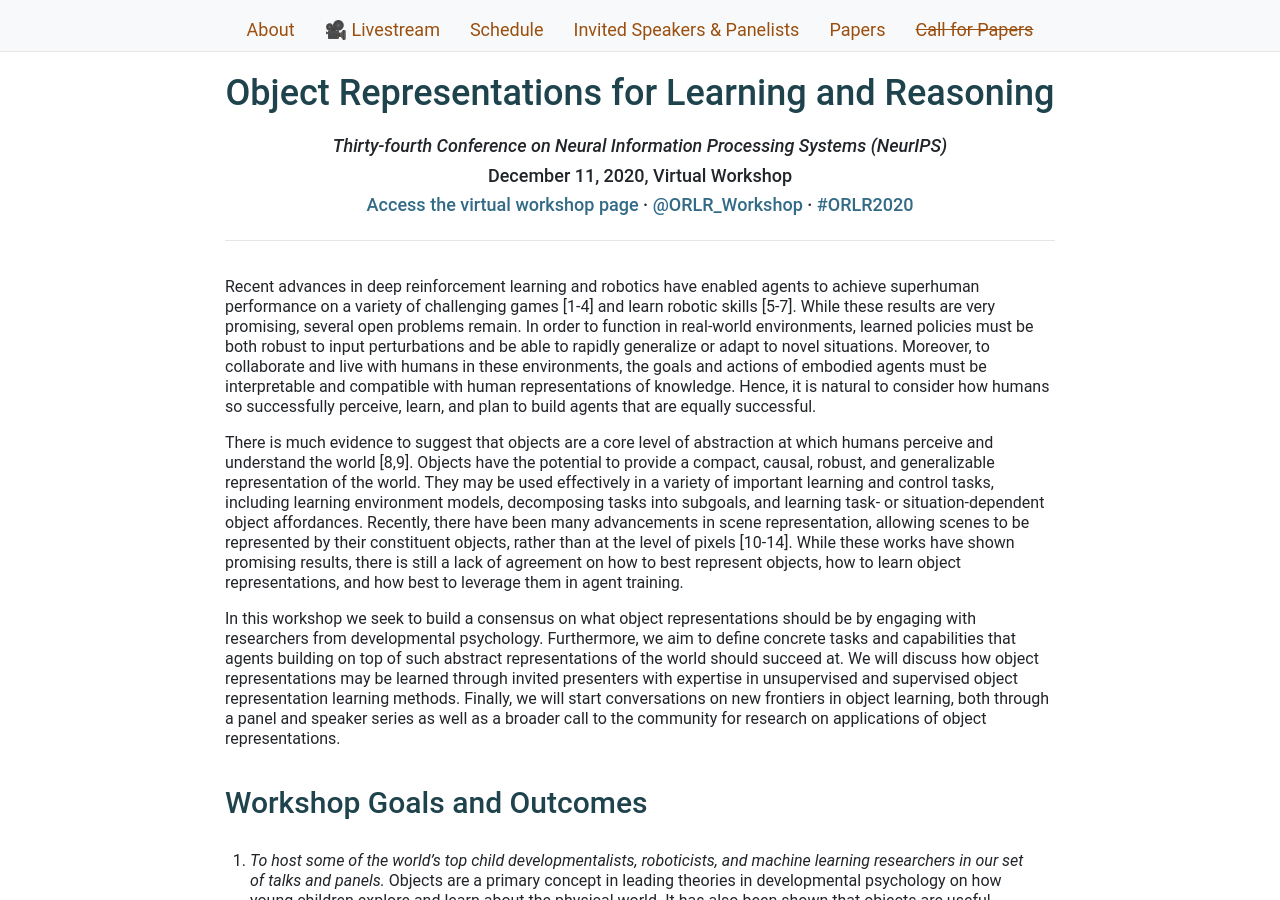
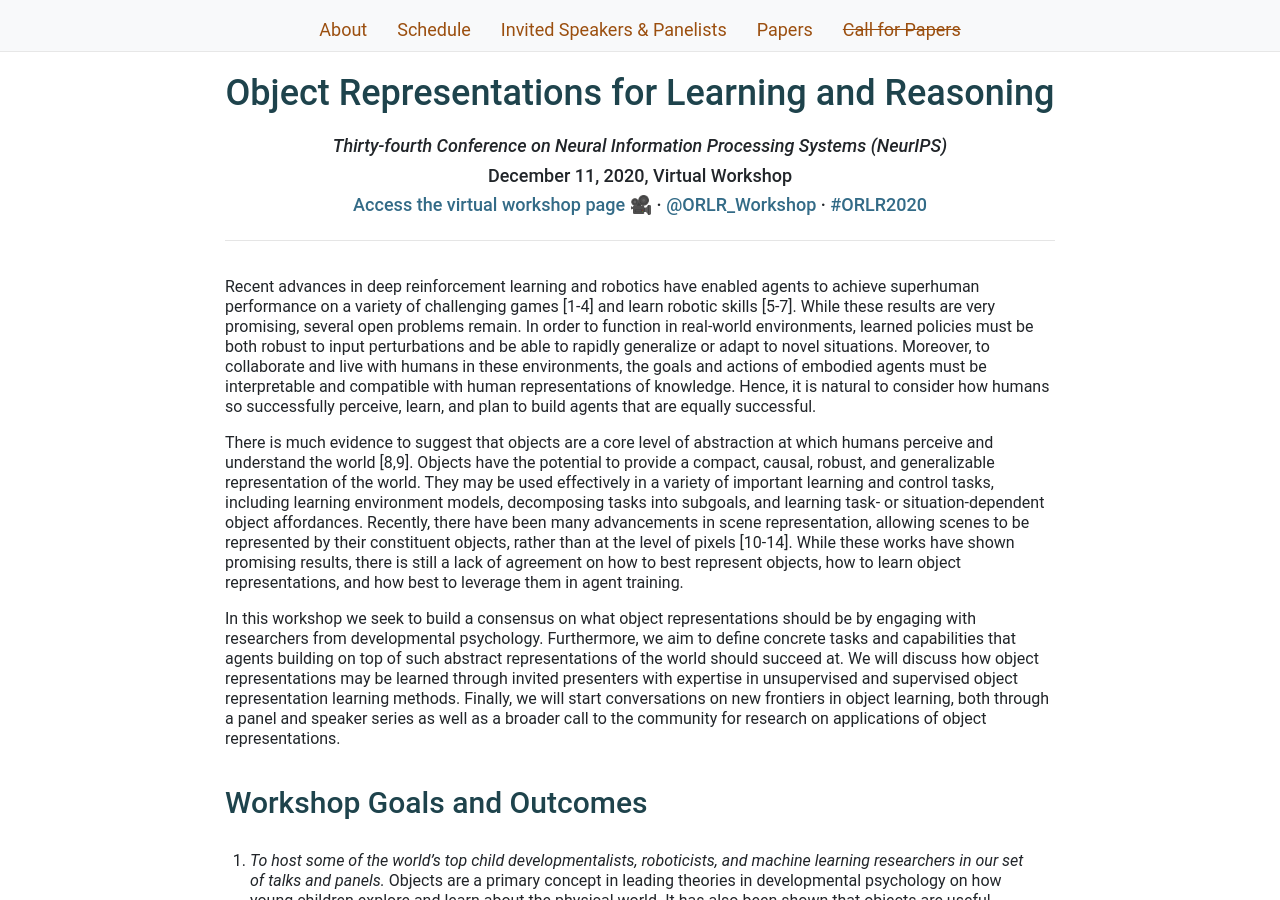
Before and after one commit to orlrworkshop/orlrworkshop.github.io, a Jekyll site: the page built from index.html, in a window 1280 px wide and 900 px high. Built offline with Jekyll 4.4.1, drawn with Linux system fonts in a browser that asks for light colours; nearby versions of some CDN libraries.

Commit message:
disable livestream page (won't work)

```diff
--- a/_layouts/default.html
+++ b/_layouts/default.html
@@ -26,7 +26,7 @@
       <ul class="navbar-nav mx-auto">
         <li class="nav-link"><a href="/index.html">About</a></li>
 <!--        <li class="nav-link"><a href="/format.html">How to Participate</a></li>-->
-        <li class="nav-link"><a href="/livestream.html">&#127909; Livestream</a></li>
+<!--        <li class="nav-link"><a href="/livestream.html">&#127909; Livestream</a></li>-->
         <li class="nav-link"><a href="/schedule.html">Schedule</a></li>
         <li class="nav-link"><a href="/speakers.html">Invited Speakers & Panelists</a></li>
         <li class="nav-link"><a href="/papers.html">Papers</a></li>
@@ -55,7 +55,7 @@
         <div class="break"></div>
         <h4 class="text-center">December 11, 2020, Virtual Workshop</h4>
         <div class="break"></div>
-        <h4 class="text-center"><a href="https://neurips.cc/virtual/2020/protected/workshop_16147.html">Access the virtual workshop page</a> · <a href="https://twitter.com/ORLR_Workshop" target="_blank">@ORLR_Workshop</a> · <a href="https://twitter.com/hashtag/ORLR2020" target="_blank">#ORLR2020</a></h4>
+        <h4 class="text-center"><a href="https://neurips.cc/virtual/2020/protected/workshop_16147.html">Access the virtual workshop page &#127909;</a> · <a href="https://twitter.com/ORLR_Workshop" target="_blank">@ORLR_Workshop</a> · <a href="https://twitter.com/hashtag/ORLR2020" target="_blank">#ORLR2020</a></h4>
         <hr>
 
       </div> <!-- row -->
```
